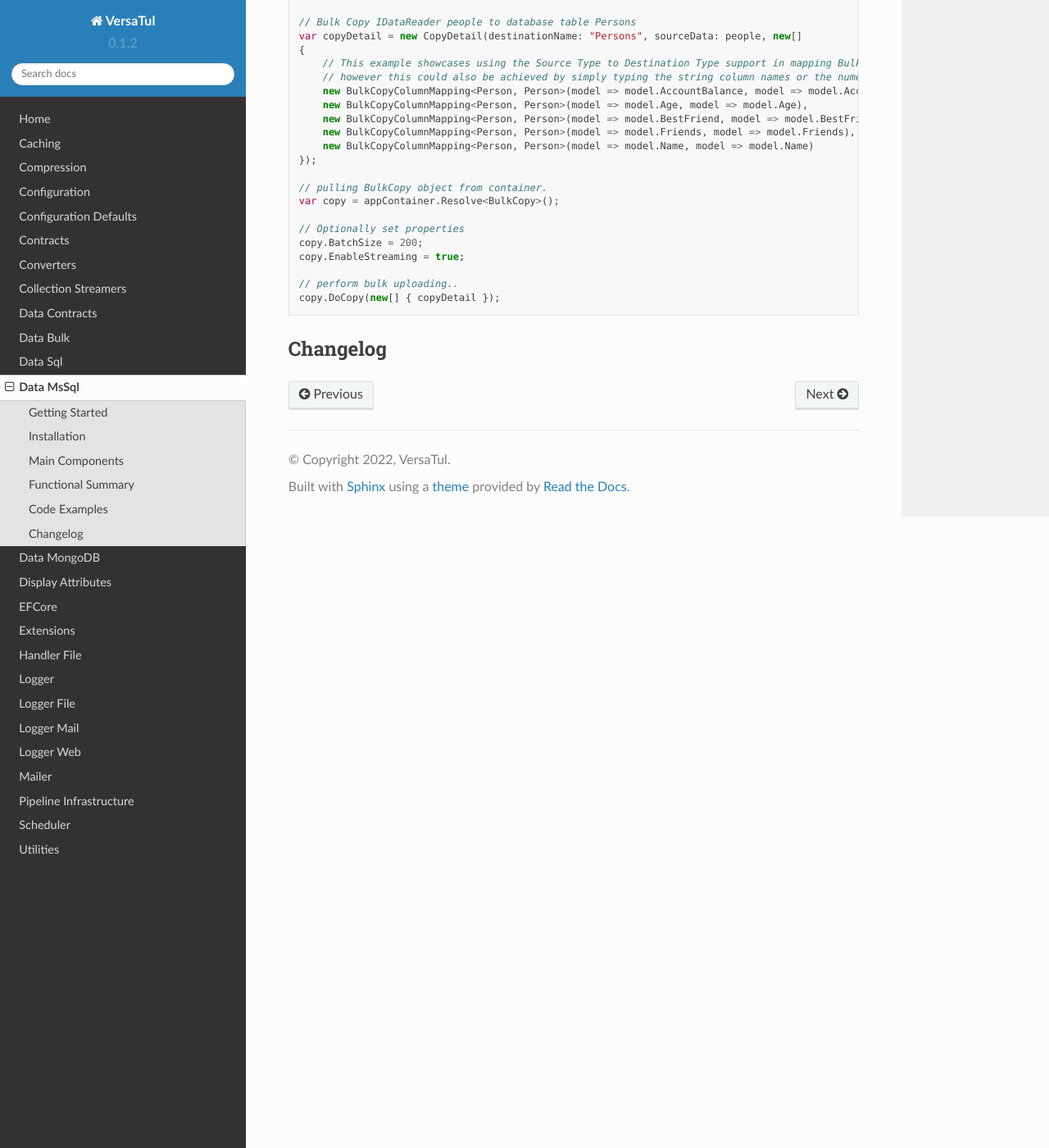
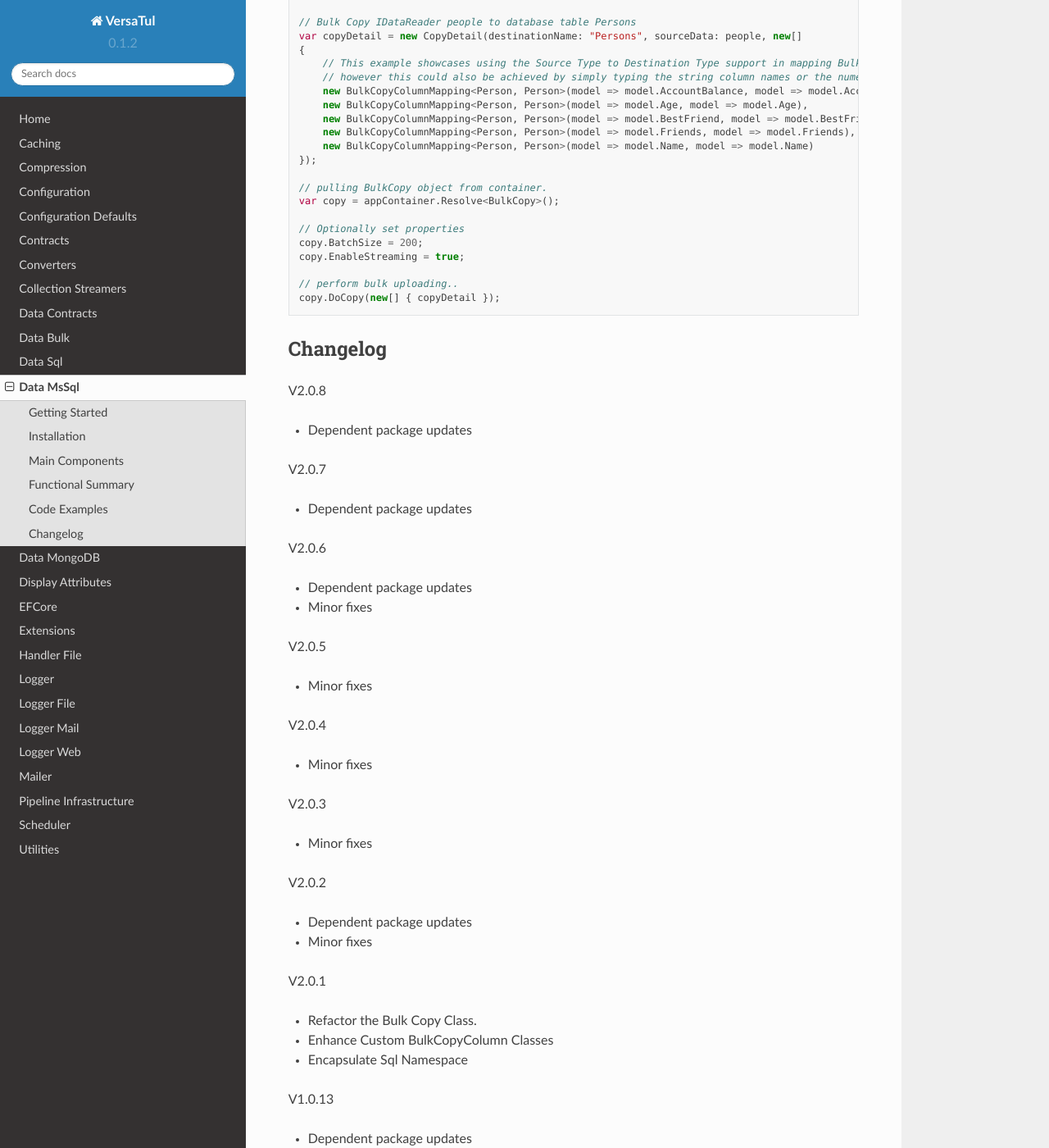
Before and after one commit to BjornWilliams/DocsVersaTul, a Sphinx documentation site: the page built from docs/source/mssql.rst, in a window 1280 px wide and 1400 px high, scrolled down 5414 px. Shown: the whole window at 82% size. Built offline with Sphinx 7.4.7 and the Read the Docs theme 2.0.0, drawn with Linux system fonts in a browser that asks for light colours; some of the changed text lies outside the part shown.

Commit message:
Update mssql.rst

```diff
--- a/docs/source/mssql.rst
+++ b/docs/source/mssql.rst
@@ -307,3 +307,54 @@ Code Examples
 
 Changelog
 -------------
+
+V2.0.8
+
+* Dependent package updates
+
+V2.0.7
+
+* Dependent package updates
+
+V2.0.6
+
+* Dependent package updates
+* Minor fixes
+
+V2.0.5
+
+* Minor fixes
+
+V2.0.4
+
+* Minor fixes
+
+V2.0.3
+
+* Minor fixes
+
+V2.0.2
+
+* Dependent package updates
+* Minor fixes
+
+V2.0.1
+
+* Refactor the Bulk Copy Class.
+* Enhance Custom BulkCopyColumn Classes
+* Encapsulate Sql Namespace
+
+V1.0.13
+
+* Dependent package updates
+* Minor fixes
+
+V1.0.12
+
+* Dependent package updates
+* Minor fixes
+
+V1.0.11
+
+* Code ported to dotnet core
+* Documentation completed
```
